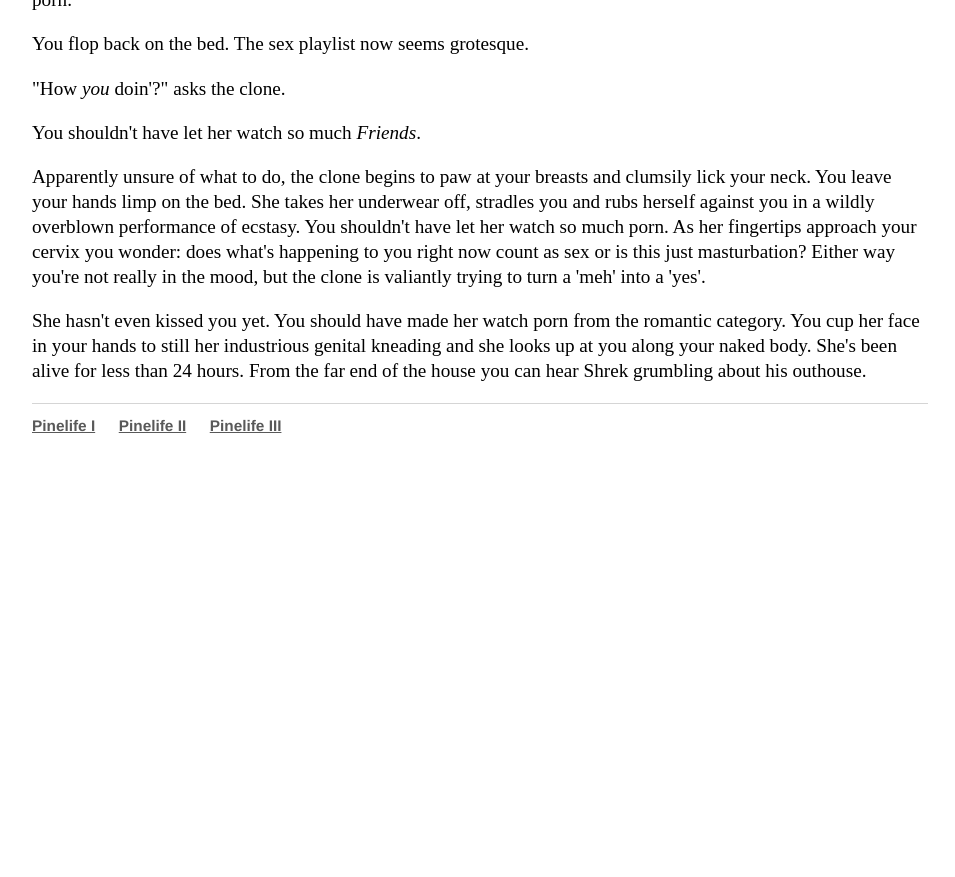
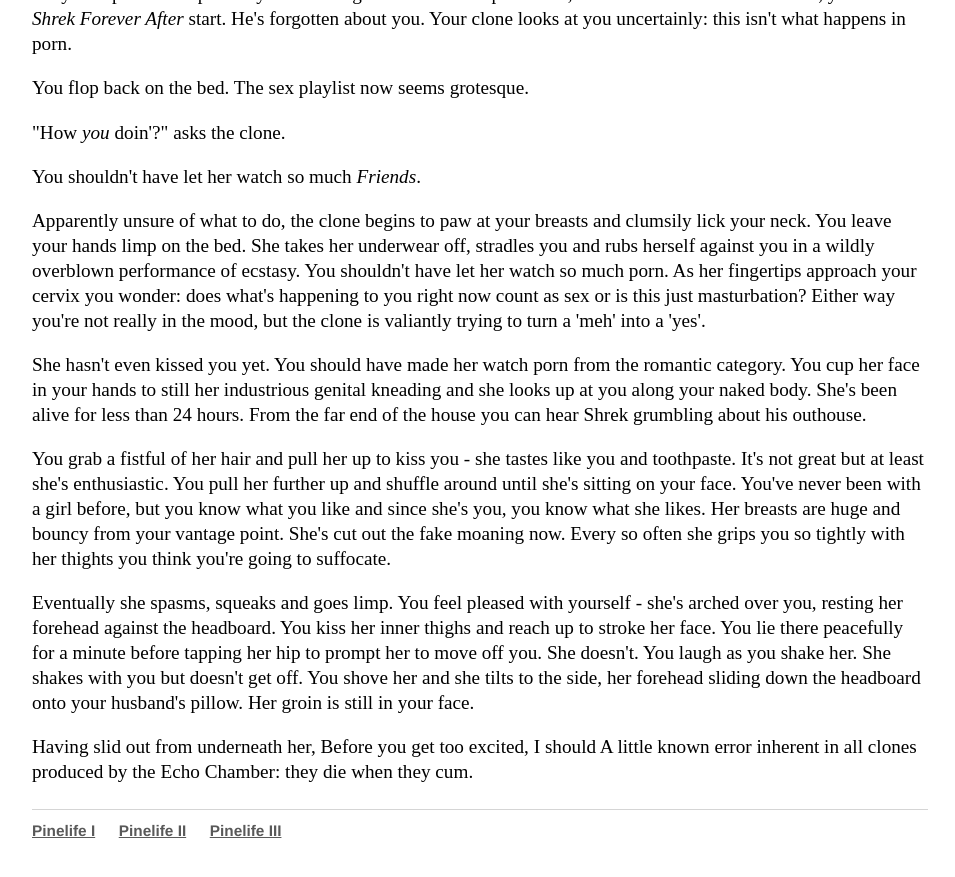
Before and after one commit to Pinelife/pinelife.github.io, a Jekyll site: the page built from Hellhole/excitingevent1.html, in a window 1280 px wide and 900 px high, scrolled down 2226 px. Shown: the top 877 px of the window, without its empty margins (160-1115 px from the left). Built offline with Jekyll 4.4.1, drawn with Linux system fonts in a browser that asks for light colours; before the commit the page ends 2721 px from its top, so only the background shows below that; some of the changed text lies outside the part shown.

Commit message:
Update excitingevent1.html

```diff
--- a/Hellhole/excitingevent1.html
+++ b/Hellhole/excitingevent1.html
@@ -28,6 +28,8 @@ Don't question the clone thing too much. Let's just say it's 2023, an alien spac
     <li>The threesome goes perfectly, your marriage is saved, your husband begins to love you more than himself and you can quietly dispose
     of the clone (which, if you remember your first year psychology subjects correctly, shouldn't be traumatic at all)</li>
     <li>You kill your husband and pin it on the clone</li>
+    <li>You fall in love with the clone, kill your husband and then live a meagre but fulfilling life on the run together</li>
+    <li>Your husband falls in love with the clone and kills you so he and the clone can be together</li>
     <li>You run away in the night and leave the clone in your place</li>
 </ul>
 <p>
@@ -102,5 +104,19 @@ you suck in your belly, you point your toes so your legs look thinner, you open
   From the far end of the house you can hear Shrek grumbling about his outhouse.
   </p>
 <p>
-
+  You grab a fistful of her hair and pull her up to kiss you - she tastes like you and toothpaste. It's not great but at least she's enthusiastic. You pull her further up and shuffle
+  around until she's sitting on your face. You've never been with a girl before, but you know what you like and since she's you, you know what she likes.
+  Her breasts are huge and bouncy from your vantage point. She's cut out the fake moaning now. Every so often she grips you so tightly with
+  her thights you think you're going to suffocate.
 </p>
+<p>Eventually she spasms, squeaks and goes limp. You feel pleased with yourself - she's arched over you, resting her forehead against the headboard.
+You kiss her inner thighs and reach up to stroke her face. You lie there peacefully for a minute before tapping her hip to prompt her to move off you.
+  She doesn't. You laugh as you shake her. She shakes with you but doesn't get off. You shove her and she tilts to the side,
+  her forehead sliding down the headboard onto your husband's pillow. Her groin is still in your face.
+</p>
+<p>
+Having slid out from underneath her,
+  Before you get too excited, I should
+  A little known error inherent in all clones produced by the Echo Chamber: they die when they cum.
+</p>
+<h3></h3>
```
